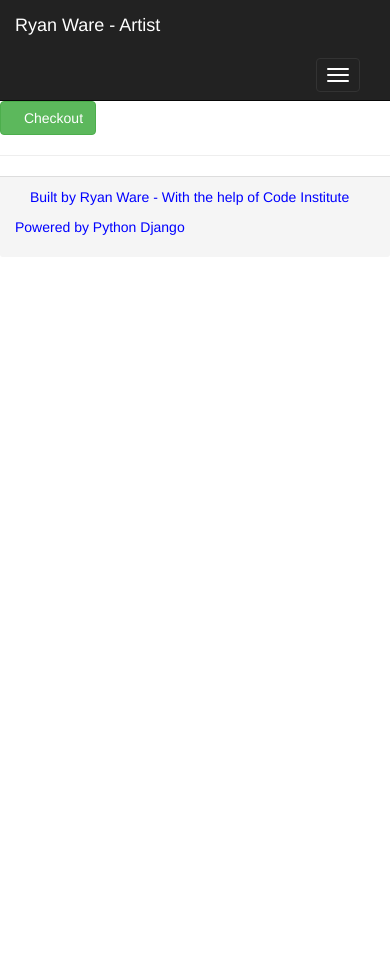
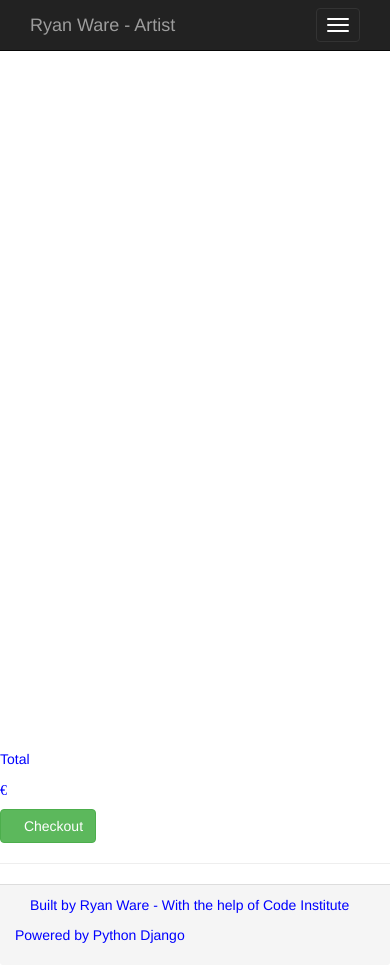
Before and after one commit to RyanWare1987/artsite, a Django app: page /basket/ in a window 390 px wide. Before the commit the page ends 235 px from the top, so only its background shows below. Run offline with Django 3.2, Linux system fonts and the light colour scheme; parts of the project's set-up code (start-up, migrations or seed data) failed here and were passed over; some libraries are stand-ins or nearby versions; some web fonts are replaced.

Commit message:
removed additional div from navbar causing navbar to be twice size on mobile. small changes to css & div's with body-content

```diff
--- a/artwork/templates/checkout.html
+++ b/artwork/templates/checkout.html
@@ -14,7 +14,7 @@
 {% endblock %}
 
 {% block content %}
-<div class="row row-flex checkout">
+<div class="row row-flex checkout" id="body-content-modified">
     {% for item in basket_items %}
 
     <div class="col-xs-10 col-xs-offset-1 col-sm-offset-0 col-sm-6 col-md-4 display panel panel-default">
--- a/basket/templates/basket.html
+++ b/basket/templates/basket.html
@@ -3,7 +3,7 @@
 {% load bootstrap_tags %}
 
 {% block content %}
-<div class="row row-flex basket">
+<div class="row row-flex basket" id="body-content-modified">
     {% for item in basket_items %}
 
     <div class="col-xs-10 col-xs-offset-1 col-sm-offset-0 col-sm-6 col-md-4 display panel panel-display">
--- a/static/css/custom.css
+++ b/static/css/custom.css
@@ -141,6 +141,12 @@
 .login {
     margin-top: 30px;
 }
+.basket {
+    margin-top: 30px;
+}
+.checkout {
+    margin-top: 30px;
+}
 
 
 
--- a/templates/base.html
+++ b/templates/base.html
@@ -7,7 +7,7 @@
     <meta name="viewport" content="width=device-width, initial-scale=1.0">
     <meta name="site" content="Ryan Ware Artsite">
     <meta name="author" content="Ryan Ware">
-    <link rel="stylesheet" href="{% static 'css/custom.css' %}">
+    <link rel="stylesheet" href="https://s3.eu-west-2.amazonaws.com/artsite-ryanware-s3bucketstorage/css/custom.css">
     <link rel="stylesheet" href="https://cdnjs.cloudflare.com/ajax/libs/bootswatch/3.3.6/cerulean/bootstrap.min.css">
     <link rel="stylesheet" href="https://cdnjs.cloudflare.com/ajax/libs/font-awesome/4.7.0/css/font-awesome.min.css">
     <script src="https://cdnjs.cloudflare.com/ajax/libs/jquery/3.2.1/jquery.min.js"></script>
@@ -18,9 +18,7 @@
     <!--Navbar which will sit at the top of every page providing direction-->
     <nav class="navbar navbar-inverse navbar-fixed-top">
         <div class="container-fluid">
-            <div class="navbar-header">
-                <a class="navbar-brand">Ryan Ware - Artist</a>
-            </div>
+            <a class="navbar-brand">Ryan Ware - Artist</a>
 
             <button class="navbar-toggle" data-toggle = "collapse" data-target = ".navHeaderCollapse">
                 <span class="icon-bar"></span>
```
Also changed, not shown: README.md.
